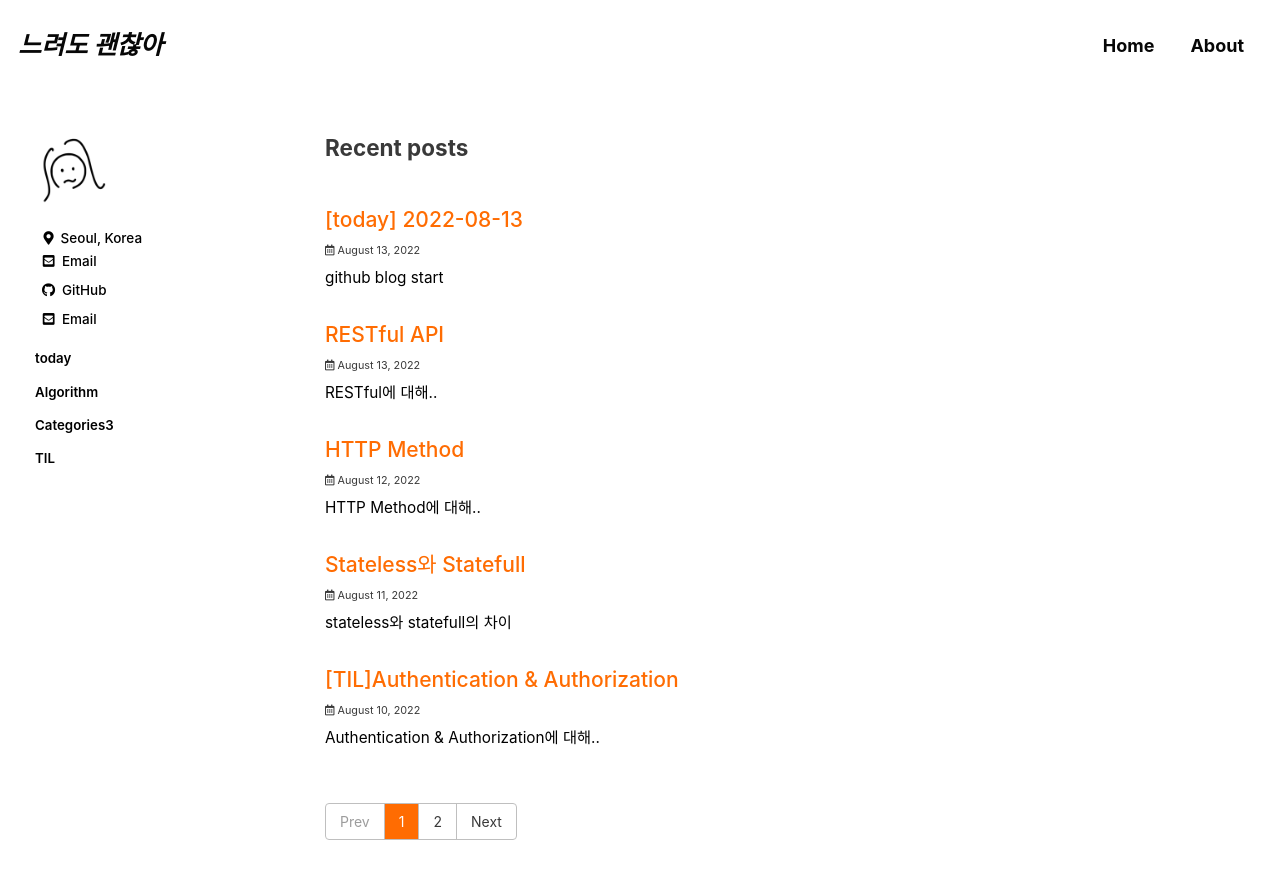
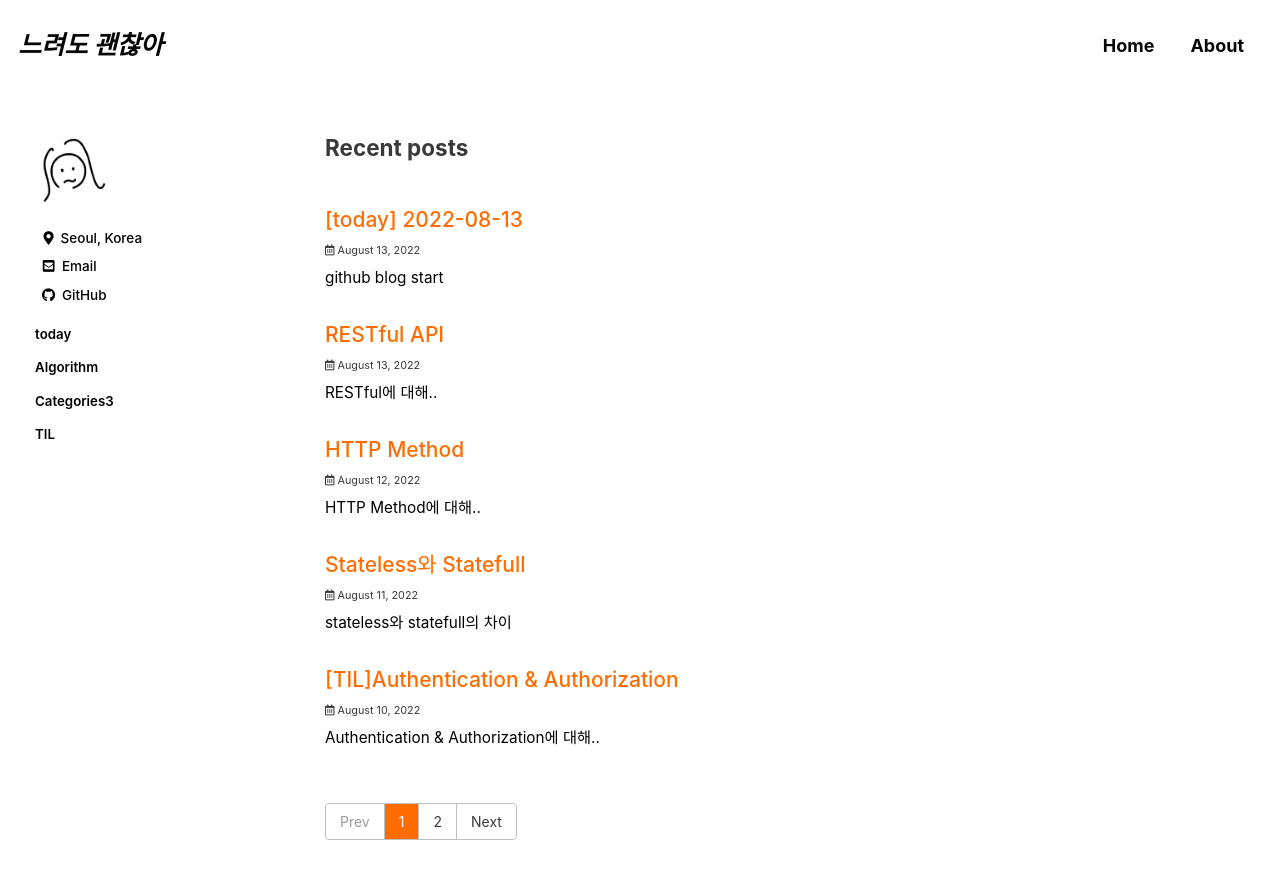
Before and after one commit to sw1104/sw1104.github.io, a Jekyll site: the page built from index.html, in a window 1280 px wide and 900 px high. Shown: the top 879 px of the window. Built offline with Jekyll 4.4.1, drawn with Linux system fonts in a browser that asks for light colours; cached includes are drawn as plain includes; some web fonts are replaced; the list of posts is cut into pages by our own code.

Commit message:
update profile

```diff
--- a/_config.yml
+++ b/_config.yml
@@ -101,7 +101,7 @@ author:
   name: "Sangwoo Lee" # 블로그 닉네임
   avatar: "/assets/images/meee.png" # 블로그 프로필 사진
   # bio              : "Sangwoo Lee"
-  email            : "Sangwoo Lee"
+  # email            : "Sangwoo Lee"
   location         : "Seoul, Korea"
 
   links: # 사이트 링크
--- a/_sass/minimal-mistakes/_sidebar.scss
+++ b/_sass/minimal-mistakes/_sidebar.scss
@@ -62,6 +62,7 @@
     line-height: 1.5;
     margin-block-start: 0em;
     margin-block-end: 0em;
+    margin-bottom: 5px
   }
 
   img {
```
